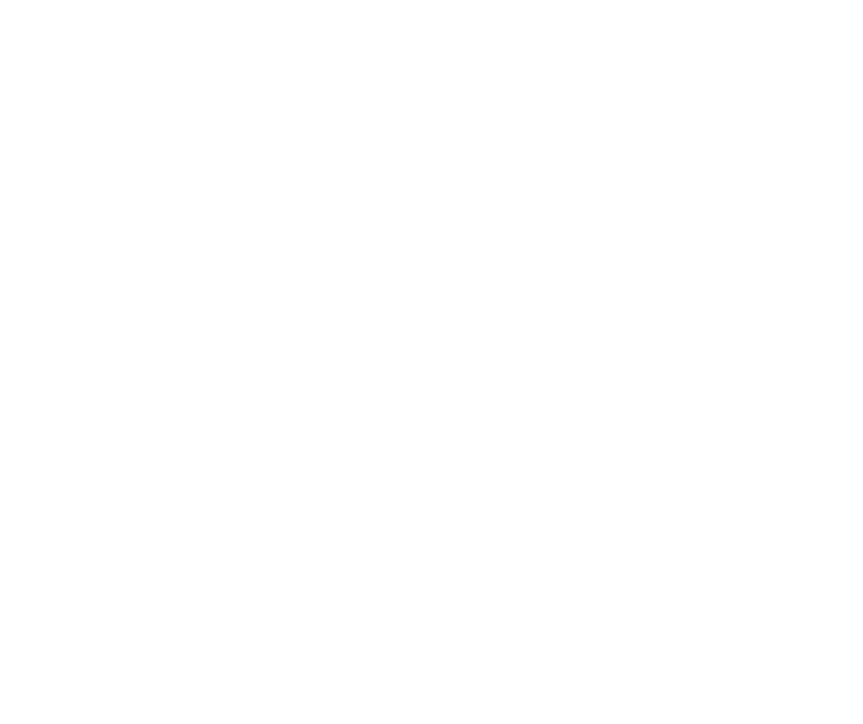
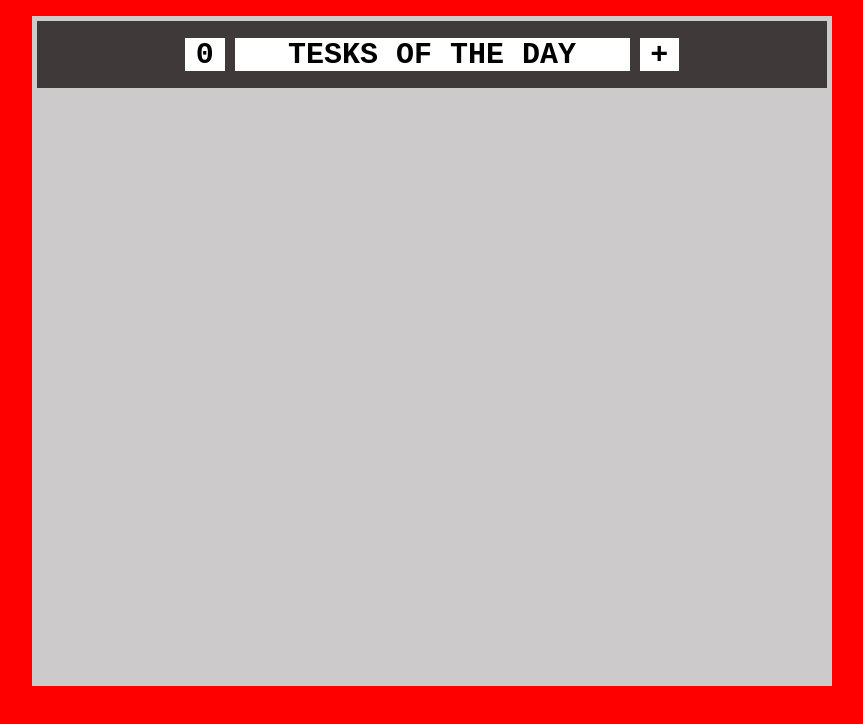
Before and after one commit to Fp-Sena/Tasks, a plain HTML site: page index.html in a window 1280 px wide. Shown: the whole page, without its empty margins (208-1071 px from the left). Drawn offline with nearby package versions, Linux system fonts and the light colour scheme.

Commit message:
Base + cabeça da agenda

```diff
--- a/index.html
+++ b/index.html
@@ -4,8 +4,40 @@
     <meta charset="UTF-8">
     <meta name="viewport" content="width=device-width, initial-scale=1.0">
     <title>Web-Tesks</title>
+    <link rel="stylesheet" href="style.css">
 </head>
 <body>
-
+    <div id="tela"></div>
+    <script src="https://unpkg.com/react@18/umd/react.development.js"></script>
+    <script src="https://unpkg.com/react-dom@18/umd/react-dom.development.js"></script>
+    <script src="https://unpkg.com/@babel/standalone/babel.min.js"></script>
+    <script type="text/jsx">
+        var site = document.getElementById("tela");
+        var root = ReactDOM.createRoot(tela);
+        function BodyTesks(){
+            return (
+                <div id="blocoAgenda">
+                    <div id="cabeca">
+                        <div id="contador">
+                            <strong>
+                                0
+                            </strong>
+                        </div>
+                        <div id="titulo">
+                            <strong>
+                                TESKS OF THE DAY
+                            </strong>
+                        </div>
+                        <div id="addTesk">
+                            <strong>
+                                +
+                            </strong>
+                        </div>
+                    </div>
+                </div>
+            )
+        }
+        root.render(<BodyTesks />);
+    </script>
 </body>
 </html>
--- /dev/null
+++ b/style.css
@@ -0,0 +1,57 @@
+body {
+    background-color: red;
+    width: 100%;
+    height: 100%;
+    margin: 0px;
+    display: flex;
+    justify-content: center;
+}
+
+#blocoAgenda {
+    background-color: rgb(204, 202, 202);
+    display: flex;
+    justify-content: center;
+    font-family: 'Courier New', Courier, monospace;
+    margin-top: 2%;
+    width: 800px;
+    height: 670px;
+}
+
+#cabeca {
+    display: flex;
+    background-color: rgb(63, 57, 57);
+    width: 100%;
+    height: 10%;
+    margin: 5px;
+    justify-content: center;
+    align-items: center;
+}
+
+#contador {
+    display: flex;
+    background-color: white;
+    font-size: 30px;
+    height: 50%;
+    width: 5%;
+    justify-content: center;
+    margin: 5px;
+}
+
+#titulo {
+    background-color: white;
+    font-size: 30px;
+    height: 50%;
+    width: 50%;
+    margin: 5px;
+    text-align: center;
+}
+
+#addTesk {
+    display: flex;
+    background-color: white;
+    font-size: 30px;
+    height: 50%;
+    width: 5%;
+    justify-content: center;
+    margin: 5px;
+}
```
